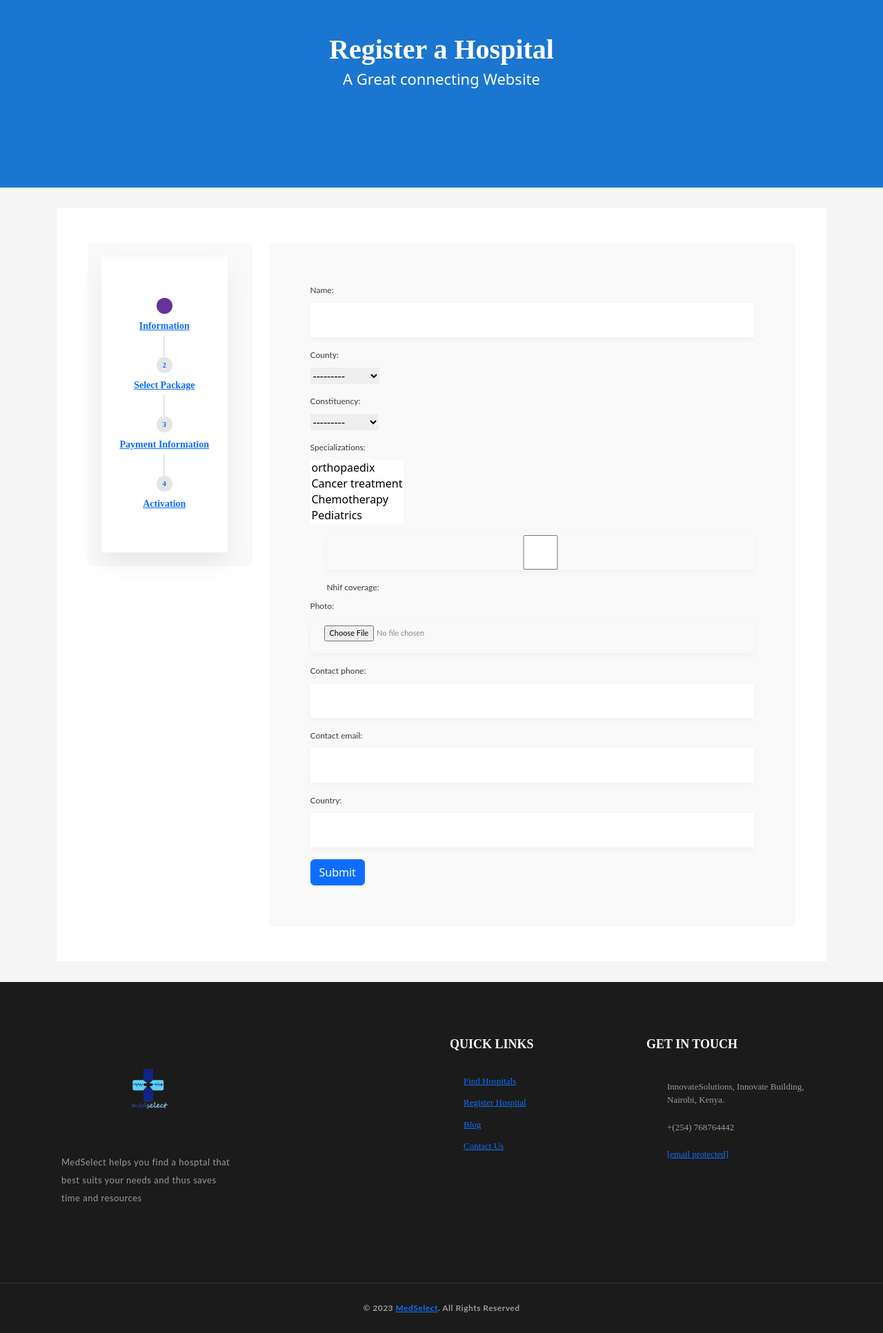
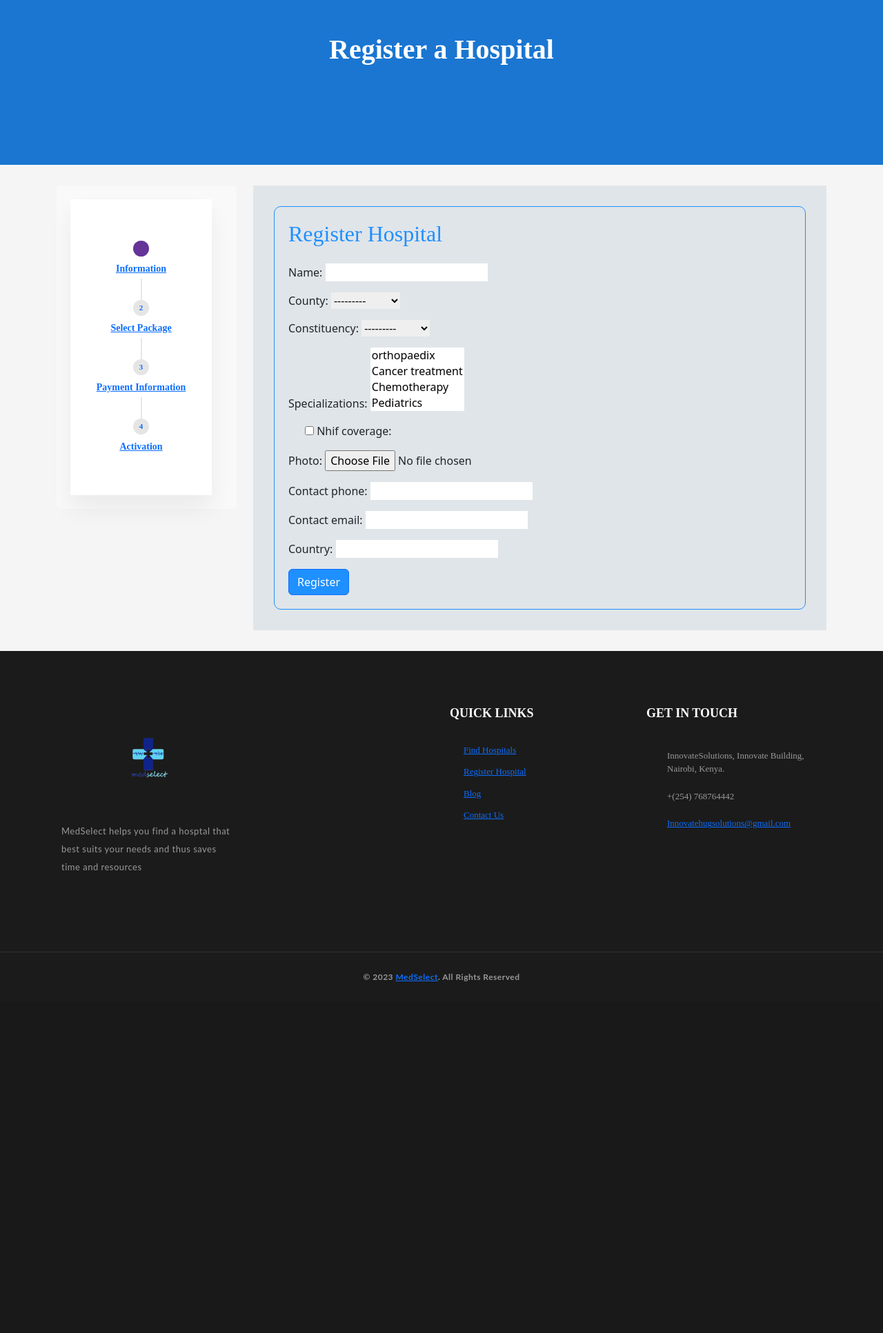
Before and after one commit to isaac-wanjala-rafimbi/MedSelect-Application, a Django app: page /register/ in a window 1280 px wide. Shown: the part 89-2022 px from the top of the page at 69% size. After the commit the page ends 1512 px from the top, so only its background shows below. Run offline with Django 4.2, Linux system fonts and the light colour scheme; data comes from the database, SQL or seed files in the repository; both versions use the stored data as it was after the commit; some libraries are stand-ins or nearby versions.

Commit message:
new commit

```diff
--- a/templates/website/adminPage.html
+++ b/templates/website/adminPage.html
@@ -1,7 +1,7 @@
 {% extends 'website/base.html' %}
 {% load static %}
 {% block title %}
-    	<title>Find Hospitals</title>
+    	<title>Admin</title>
     {% endblock title %}
 
 {% block links %}
@@ -95,9 +95,9 @@
                     </td>
                     <td>
                         {% if hospital.photo %}
-                            <img src="{{ hospital.photo.url }}" alt="{{ hospital.name }} Photo" width="90%" height="100%%">
+                            <img src="{{ hospital.photo.url }}" alt="{{ hospital.name }} Photo" width="100%" height="100%%">
                         {% else %}
-                           <img src="{% static 'images/hospital3.jpg'%}" alt="Photo" width="90%" height="100%%">
+                           <img src="{% static 'images/hospital3.jpg'%}" alt="Photo" width="100%" height="100%%">
                         {% endif %}
                     </td>
                     <td>{% if hospital.nhif_coverage %}Yes{% else %}No{% endif %}</td>
--- a/templates/website/base.html
+++ b/templates/website/base.html
@@ -114,7 +114,7 @@
                                             <ul>
                                                <li><i class="fa fa-map-marker"></i>  InnovateSolutions, Innovate Building, Nairobi, Kenya.</li>
                                                <li><i class="fa fa-phone"></i> +(254) 768764442</li>
-                                               <li><i class="fa fa-envelope"></i> <a href="#" title="" itemprop="url"><span class="__cf_email__" data-cfemail="b5ddd0d9d9daf5ccdac0c7d1dad8d4dcdb9bd6dad8">[email&#160;protected]</span></a></li>
+                                               <li><i class="fa fa-envelope"></i> <a href="#" title="" itemprop="url"><span class="__cf_email__" data-cfemail="b5ddd0d9d9daf5ccdac0c7d1dad8d4dcdb9bd6dad8">Innovatehugsolutions@gmail.com</span></a></li>
                                             </ul>
                                         </div>
                                     </div>
--- a/templates/website/register.html
+++ b/templates/website/register.html
@@ -1,7 +1,7 @@
 {% extends 'website/base.html' %}
 {% load static %}
 {% block title %}
-    	<title>Find Hospitals</title>
+    	<title>Register Hospitals</title>
     {% endblock title %}
 
 
@@ -13,7 +13,7 @@
                     <div class="col-md-12 col-sm-12 col-lg-12">
                         <div class="page-title-inner">
                             <h1 itemprop="headline">Register a Hospital</h1>
-                                <span>A Great connecting Website</span>
+
                         </div>
                     </div>
                 </div>
@@ -22,35 +22,44 @@
 
     <section>
     <div class="block top-padd30 gray-bg">
-
         <div class="container">
-                        <div class="row">
-                            <div class="col-md-12 col-sm-12 col-lg-12">
-                                <div class="sec-box">
-                                <div class="reservation-tabs-wrapper">
             <div class="row">
                 <div class="col-md-3 col-sm-12 col-lg-3">
                     <div class="reservation-tabs-list brd-rd5">
                         <div class="register-tab nav flex-column nav-pills me-3" id="v-pills-tab" role="tablist" aria-orientation="vertical">
-                                                    <button class="nav-link active" id="v-pills-home-tab" data-bs-toggle="pill" data-bs-target="#v-pills-home" type="button" role="tab" aria-controls="v-pills-home" aria-selected="true"><a href="#reservation-tab1" data-toggle="tab">
-                                                        <span class="brd-rd50">1</span> Information</a></button>
-                                                    <button class="nav-link" id="v-pills-profile-tab" data-bs-toggle="pill" data-bs-target="#v-pills-profile" type="button" role="tab" aria-controls="v-pills-profile" aria-selected="false"><a href="#reservation-tab2" data-toggle="tab">
+                            <button class="nav-link active" id="v-pills-home-tab" data-bs-toggle="pill" data-bs-target="#v-pills-home" type="button" role="tab" aria-controls="v-pills-home" aria-selected="true">
+                                <a href="#reservation-tab1" data-toggle="tab">
+                                    <span class="brd-rd50">1</span> Information
+                                </a>
+                            </button>
+                            <button class="nav-link" id="v-pills-profile-tab" data-bs-toggle="pill" data-bs-target="#v-pills-profile" type="button" role="tab" aria-controls="v-pills-profile" aria-selected="false">
+                                <a href="#reservation-tab2" data-toggle="tab">
                                     <span class="brd-rd50">2</span> Select Package
-                                                        </a></button>
-                                                    <button class="nav-link" id="v-pills-messages-tab" data-bs-toggle="pill" data-bs-target="#v-pills-messages" type="button" role="tab" aria-controls="v-pills-messages" aria-selected="false"><a href="#reservation-tab3" data-toggle="tab"><span class="brd-rd50">3</span> Payment Information</a></button>
-                                                    <button class="nav-link" id="v-pills-settings-tab" data-bs-toggle="pill" data-bs-target="#v-pills-settings" type="button" role="tab" aria-controls="v-pills-settings" aria-selected="false"><a href="#reservation-tab4" data-toggle="tab"><span class="brd-rd50">4</span> Activation</a></button>
+                                </a>
+                            </button>
+                            <button class="nav-link" id="v-pills-messages-tab" data-bs-toggle="pill" data-bs-target="#v-pills-messages" type="button" role="tab" aria-controls="v-pills-messages" aria-selected="false">
+                                <a href="#reservation-tab3" data-toggle="tab">
+                                    <span class="brd-rd50">3</span> Payment Information
+                                </a>
+                            </button>
+                            <button class="nav-link" id="v-pills-settings-tab" data-bs-toggle="pill" data-bs-target="#v-pills-settings" type="button" role="tab" aria-controls="v-pills-settings" aria-selected="false">
+                                <a href="#reservation-tab4" data-toggle="tab">
+                                    <span class="brd-rd50">4</span> Activation
+                                </a>
+                            </button>
                         </div>
-
                     </div>
                 </div>
 
+                <div class="col-md-9 col-sm-12 col-lg-9"> <!-- Adjusted column size -->
+                    <section style="background-color: #E0E5E9; padding: 30px;">
+                        <div class="container" style="border: 1px solid #1E90FF; border-radius: 10px; padding: 20px;">
 
-                                        <div class="col-md-9 col-sm-12 col-lg-9">
-                                            <div class="reservation-tab-content">
-                                               <div class="tab-content" id="v-pills-tabContent">
-                                                     <div class="tab-pane fade show active" id="v-pills-home" role="tabpanel" aria-labelledby="v-pills-home-tab">
-                                                           <form class="restaurant-info-form brd-rd5" method="POST" enctype="multipart/form-data">
+        <h2 class="mb-4" style="color: #1E90FF;">Register Hospital</h2>
+        <div class="form-group">
+            <form method="POST" enctype="multipart/form-data" class="needs-validation" novalidate>
                 {% csrf_token %}
+
                 <div class="mb-3">
                     {{ form.name.label_tag }}
                     {{ form.name }}
@@ -95,22 +104,23 @@
                     {{ form.country.label_tag }}
                     {{ form.country }}
                 </div>
-                                                              <button type="submit" class="btn btn-primary">Submit</button>
+
+                <button type="submit" class="btn btn-primary" style="background-color: #1E90FF;">Register</button>
             </form>
-
+        </div>
+    </div>
+</section>
 
                 </div>
             </div>
         </div>
     </div>
-                                    </div>
-                                </div>
-                                </div>
-                            </div>
-                        </div>
-                    </div>
-            </div>
 </section>
+
+
+
+
+
 {% endblock content %}
 
 {% block scripts %}
--- a/templates/website/registerAccount.html
+++ b/templates/website/registerAccount.html
@@ -70,7 +70,7 @@
 						</div>
 
 				   		<div class="d-flex justify-content-center mt-3 login_container">
-				 			<input class="btn login_btn" type="submit" value="Register Account">
+				 			<input class="btn btn-primary login_btn" type="submit" value="Register Account">
 				   		</div>
 					</form>
 				</div>
```
Also changed, not shown: templates/website/findHospitals.html (+6 -1 lines), templates/website/indexx.html (+4 -4 lines), templates/website/login.html (+7 -7 lines), db.sqlite3, media/hospital_photos/Screenshot_419.png (added), media/hospital_photos/Screenshot_419_P1VkwI0.png (added), media/hospital_photos/download_4vdDTNN.jpg (added), media/hospital_photos/download_RIwz77r.jpg (added), media/hospital_photos/download_YsDT4Rs.jpg (added), media/hospital_photos/download_jGad0sq.jpg (added), media/hospital_photos/download_y5ZQmkm.jpg (added), media/hospital_photos/eye.jpg (added). Lines whose indentation alone changed are shown as unchanged.
